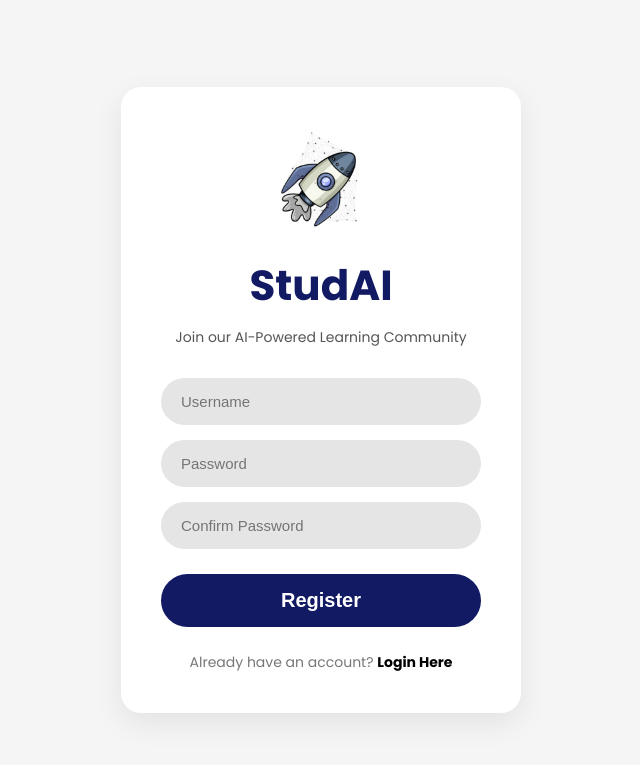
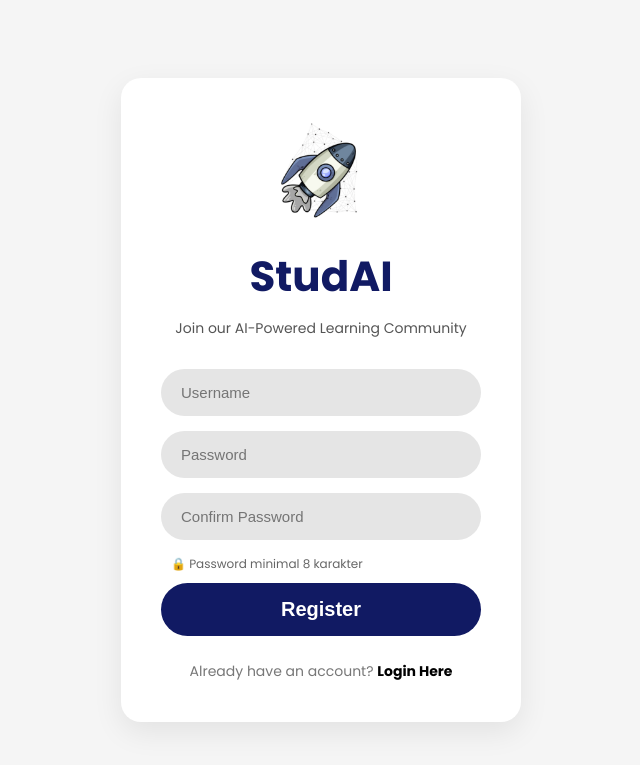
Before and after one commit to 2411102441121-crypto/StudAI-Project, a Django app: page /register/ in a window 1280 px wide. Shown: the top 765 px of the page, without its empty margins (319-959 px from the left). Run offline with Django 5.2, Linux system fonts and the light colour scheme.

Commit message:
login google

```diff
--- a/ProjectUAS_kel6/settings.py
+++ b/ProjectUAS_kel6/settings.py
@@ -12,6 +12,7 @@ https://docs.djangoproject.com/en/5.0/ref/settings/
 from logging import root
 import os
 from dotenv import load_dotenv
+
 import dj_database_url
 
 # Load file .env
@@ -95,6 +96,7 @@ WSGI_APPLICATION = 'ProjectUAS_kel6.wsgi.application'
 # Database
 # https://docs.djangoproject.com/en/5.0/ref/settings/#databases
 
+# # sebelum hosting
 # DATABASES = {
 #     'default': {
 #         'ENGINE': 'django.db.backends.mysql',
@@ -104,6 +106,7 @@ WSGI_APPLICATION = 'ProjectUAS_kel6.wsgi.application'
 #     }
 # }
 
+# setelah hosting
 DATABASES = {
     'default': {
         'ENGINE': 'django.db.backends.mysql',
--- a/ProjectUAS_kel6/urls.py
+++ b/ProjectUAS_kel6/urls.py
@@ -3,18 +3,15 @@ from django.urls import path, include
 from django.conf import settings
 from django.conf.urls.static import static
 
+# SATUKAN semua path ke dalam satu list urlpatterns saja
 urlpatterns = [
-    # Baris ini SANGAT PENTING untuk mengatasi error 'google_login' not found
-    path('accounts/', include('allauth.urls')),
-    path('', include('planner.urls')),
-]
-
-urlpatterns = [
-
     path('admin/', admin.site.urls),
 
+    # Jalur wajib untuk Google Login / Allauth
+    path('accounts/', include('allauth.urls')),
+
+    # Jalur untuk aplikasi planner kamu
     path('', include('planner.urls')),
-
 ]
 
 if settings.DEBUG:
--- a/planner/templates/register.html
+++ b/planner/templates/register.html
@@ -94,6 +94,15 @@
             font-weight:700;
             text-decoration:none;
         }
+
+        .password-hint{
+            display:block;
+            margin-top:8px;
+            text-align:left;
+            padding-left:10px;
+            color:#666;
+            font-size:12px;
+        }
     </style>
 </head>
 
@@ -133,6 +142,10 @@
                        required>
             </div>
 
+            <small class="password-hint">
+                🔒 Password minimal 8 karakter
+            </small>
+
             <button type="submit" class="btn-register">
                 Register
             </button>
```
